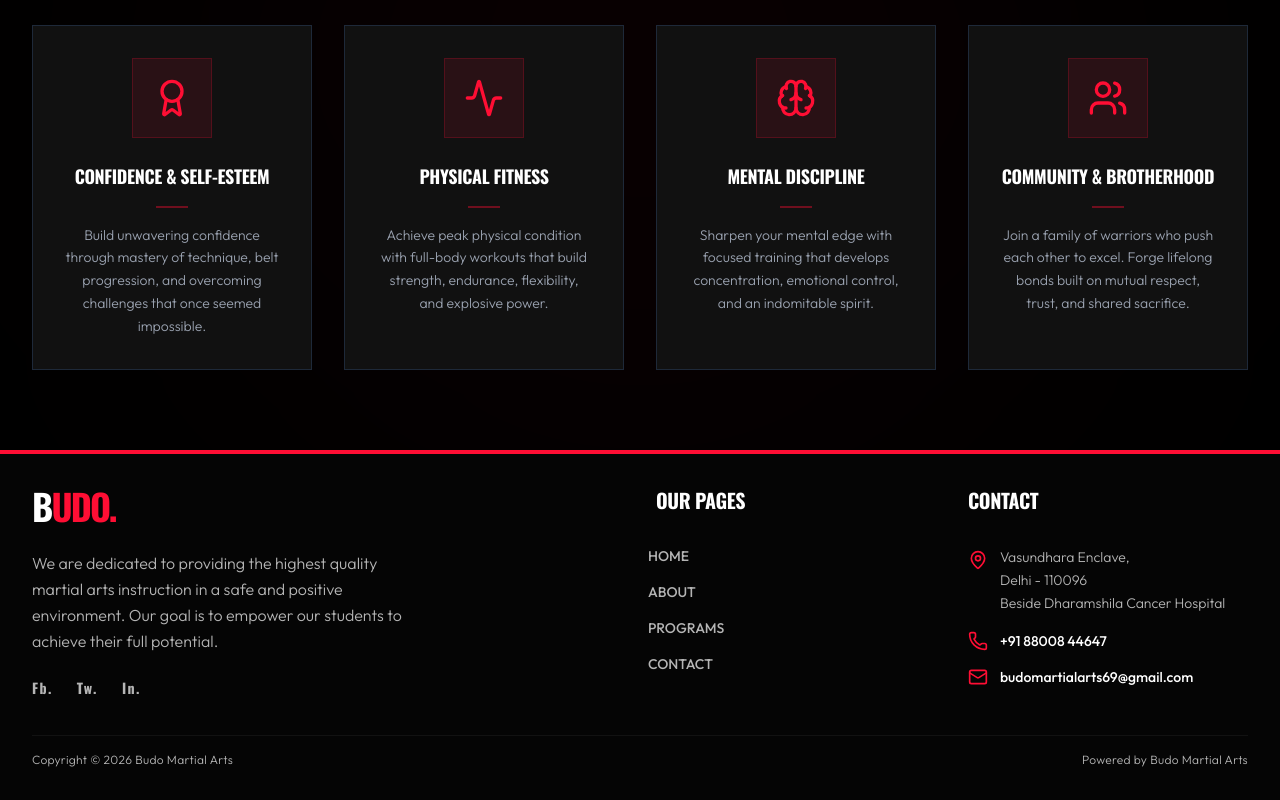
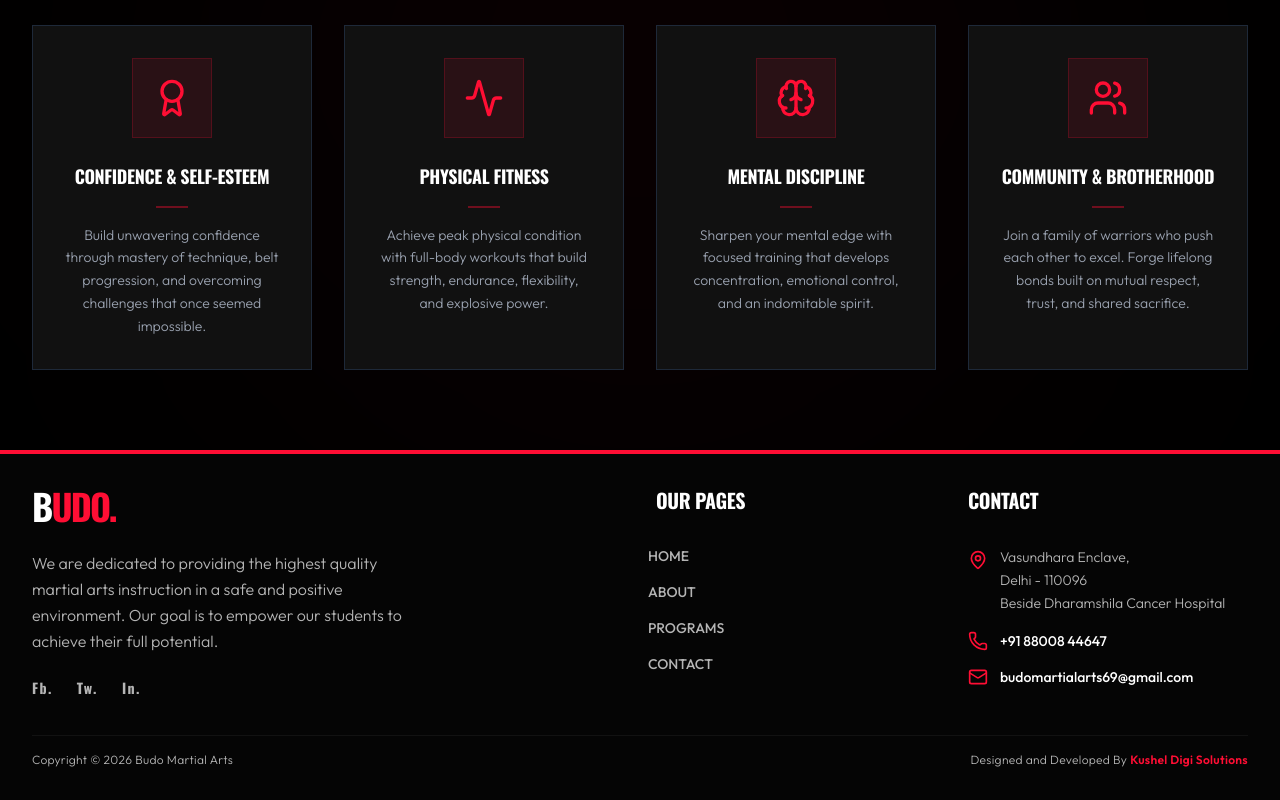
Before and after one commit to KushelDigiSolutions/martial-art, a Next.js app: page /programs in a window 1280 px wide. Shown: the part 7484-8284 px from the top of the page. Built offline with nearby package versions, Linux system fonts and the light colour scheme.

Commit message:
add dropdown

```diff
--- a/src/components/layout/FooterSection.jsx
+++ b/src/components/layout/FooterSection.jsx
@@ -67,7 +67,17 @@ export default function FooterSection() {
       {/* Bottom Bar */}
       <div className="max-w-7xl mx-auto mt-8 pt-4 border-t border-brand-gray flex flex-col md:flex-row justify-between items-center text-xs text-brand-light-gray font-sans font-light tracking-wide">
         <p>Copyright © {new Date().getFullYear()} Budo Martial Arts</p>
-        <p className="mt-4 md:mt-0">Powered by Budo Martial Arts</p>
+        <p className="text-center md:text-right mt-4 md:mt-0">
+          Designed and Developed By <br className="lg:hidden" />
+          <a
+            className="text-brand-red hover:underline font-semibold"
+            target="_blank"
+            rel="noopener noreferrer"
+            href="https://www.kusheldigi.com/"
+          >
+            Kushel Digi Solutions
+          </a>
+        </p>
       </div>
     </footer>
   );
--- a/src/components/sections/contact/ContactForm.jsx
+++ b/src/components/sections/contact/ContactForm.jsx
@@ -1,6 +1,6 @@
 "use client";
 import React, { useState } from 'react';
-import { Send, CheckCircle, AlertCircle } from 'lucide-react';
+import { Send, CheckCircle, AlertCircle, ChevronDown } from 'lucide-react';
 
 export default function ContactForm() {
   const [formData, setFormData] = useState({
@@ -13,6 +13,7 @@ export default function ContactForm() {
   });
   const [submitted, setSubmitted] = useState(false);
   const [errors, setErrors] = useState({});
+  const [isSelectOpen, setIsSelectOpen] = useState(false);
 
   const handleChange = (e) => {
     const { name, value } = e.target;
@@ -195,11 +196,14 @@ export default function ContactForm() {
                 <label className="text-xs font-bold tracking-widest uppercase font-sans text-brand-light-gray">
                   Subject <span className="text-brand-red">*</span>
                 </label>
+                <div className="relative">
                   <select
                     name="subject"
                     value={formData.subject}
                     onChange={handleChange}
-                  className={`bg-[#0a0a0a] border ${errors.subject ? 'border-red-500' : 'border-brand-gray'} text-white px-5 py-4 text-sm font-sans focus:outline-none focus:border-brand-red transition-colors duration-300 appearance-none cursor-pointer`}
+                    onFocus={() => setIsSelectOpen(true)}
+                    onBlur={() => setIsSelectOpen(false)}
+                    className={`w-full bg-[#0a0a0a] border ${errors.subject ? 'border-red-500' : 'border-brand-gray'} text-white px-5 py-4 pr-12 text-sm font-sans focus:outline-none focus:border-brand-red transition-colors duration-300 appearance-none cursor-pointer`}
                   >
                     <option value="" disabled className="text-gray-600">Select a subject...</option>
                     <option value="general">General Inquiry</option>
@@ -209,6 +213,10 @@ export default function ContactForm() {
                     <option value="trial">Free Trial Class</option>
                     <option value="other">Other</option>
                   </select>
+                  <ChevronDown
+                    className={`absolute right-4 top-1/2 -translate-y-1/2 w-5 h-5 text-brand-red pointer-events-none transition-transform duration-300 ease-in-out ${isSelectOpen ? 'rotate-180' : 'rotate-0'}`}
+                  />
+                </div>
                 {errors.subject && <span className="text-red-500 text-xs flex items-center space-x-1"><AlertCircle className="w-3 h-3" /> <span>{errors.subject}</span></span>}
               </div>
 
```
Lines whose indentation alone changed are shown as unchanged.
